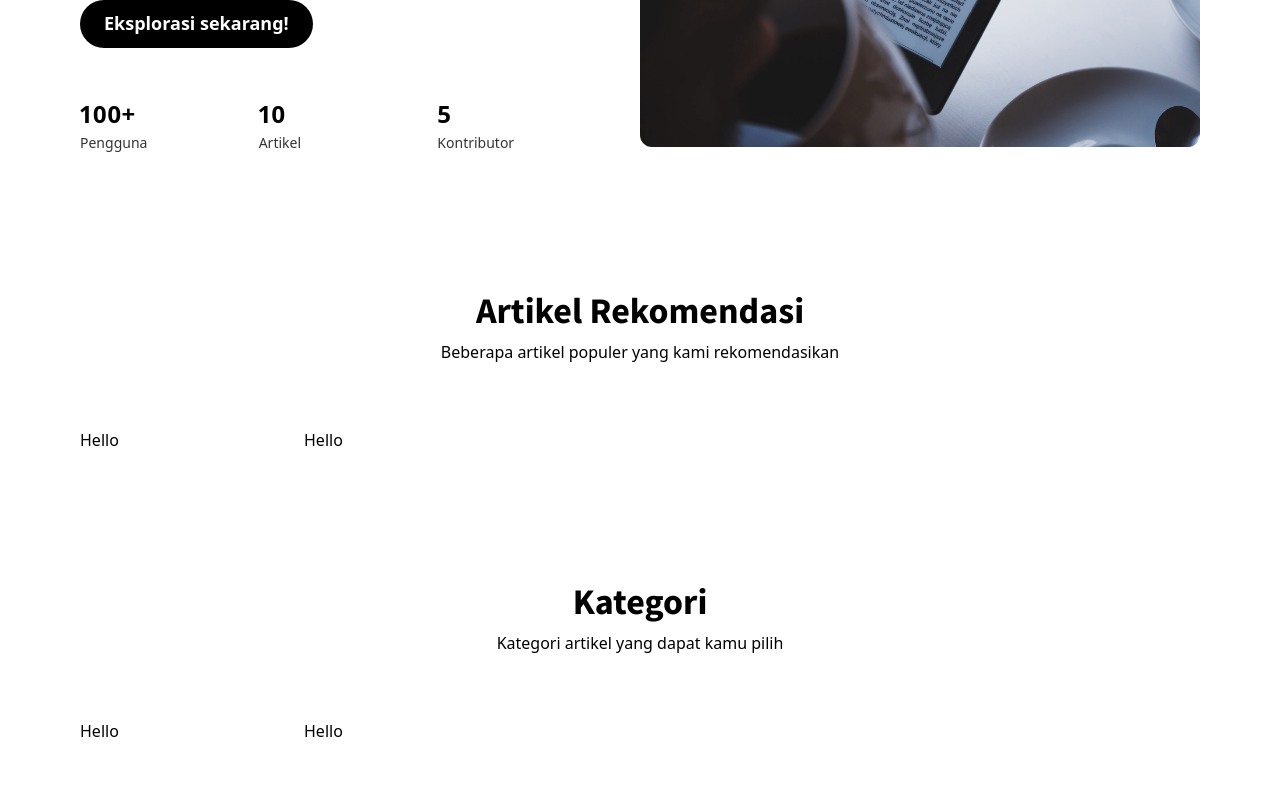
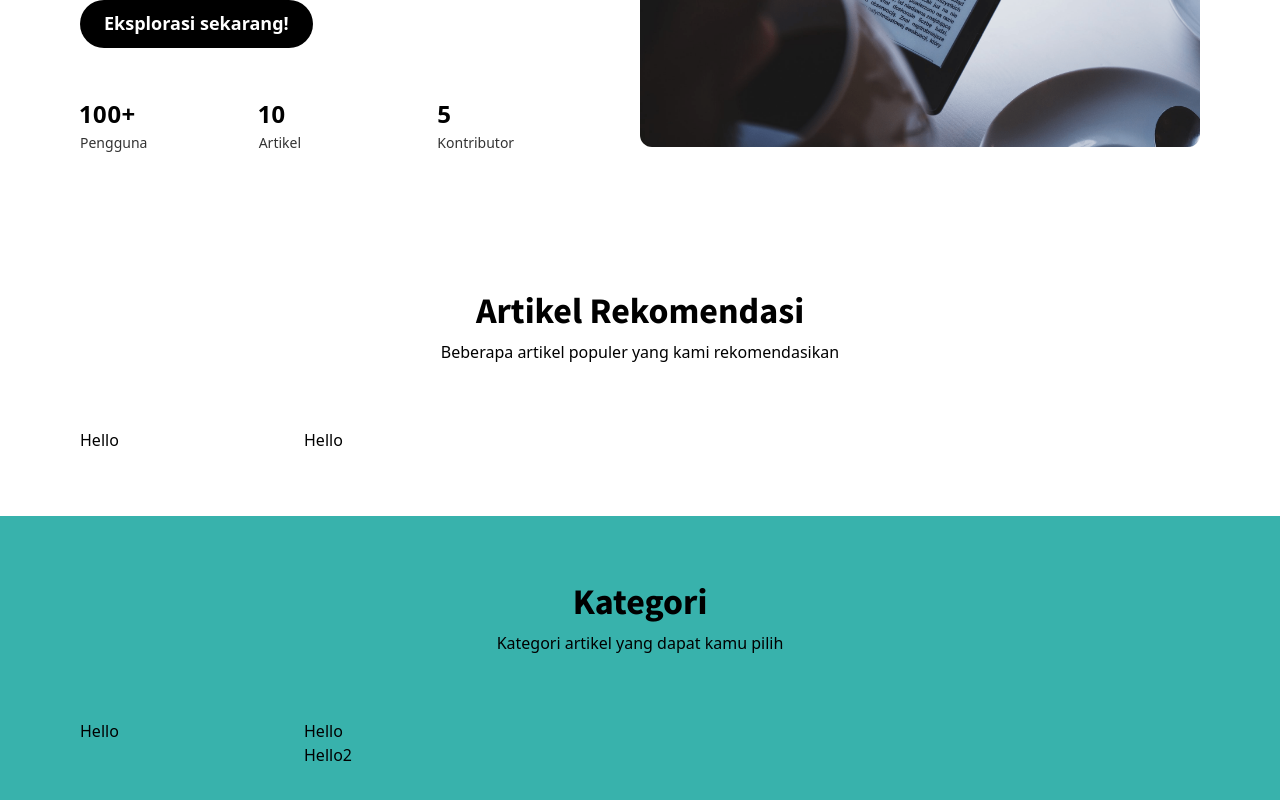
Before and after one commit to irfan44/literanian, a React (Create React App) app: page / in a window 1280 px wide. Shown: the part 376-1176 px from the top of the page. Built offline with nearby package versions, Linux system fonts and the light colour scheme; no server answers.

Commit message:
mengganti bg kategori

```diff
--- a/src/components/pages/home/CategorySection/index.tsx
+++ b/src/components/pages/home/CategorySection/index.tsx
@@ -21,6 +21,7 @@ const CategorySection = () => {
         </GridItem>
         <GridItem>
           <Text>Hello</Text>
+          <Text>Hello2</Text>
         </GridItem>
       </Grid>
     </Container>
--- a/src/pages/Home/index.tsx
+++ b/src/pages/Home/index.tsx
@@ -8,7 +8,9 @@ const Home = () => {
     <Box minH="100vh">
       <HeroSection />
       <RecommendedArticleSection />
-      <CategorySection />
+      <Box bg="#38B2AC">
+        <CategorySection />
+      </Box>
     </Box>
   );
 };
```
Also changed, not shown: 1 other file (tests, documents, lock files or other folders).
